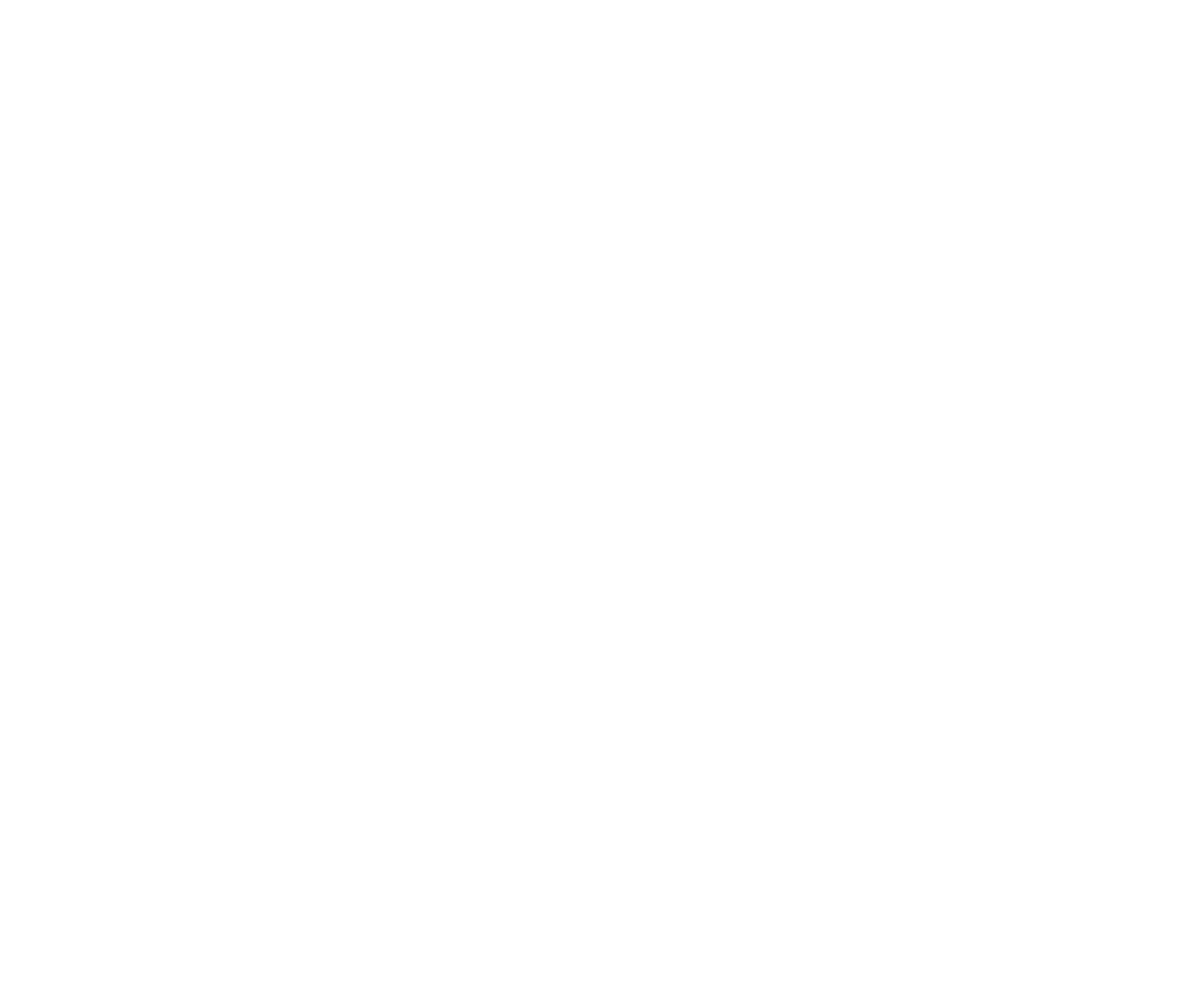
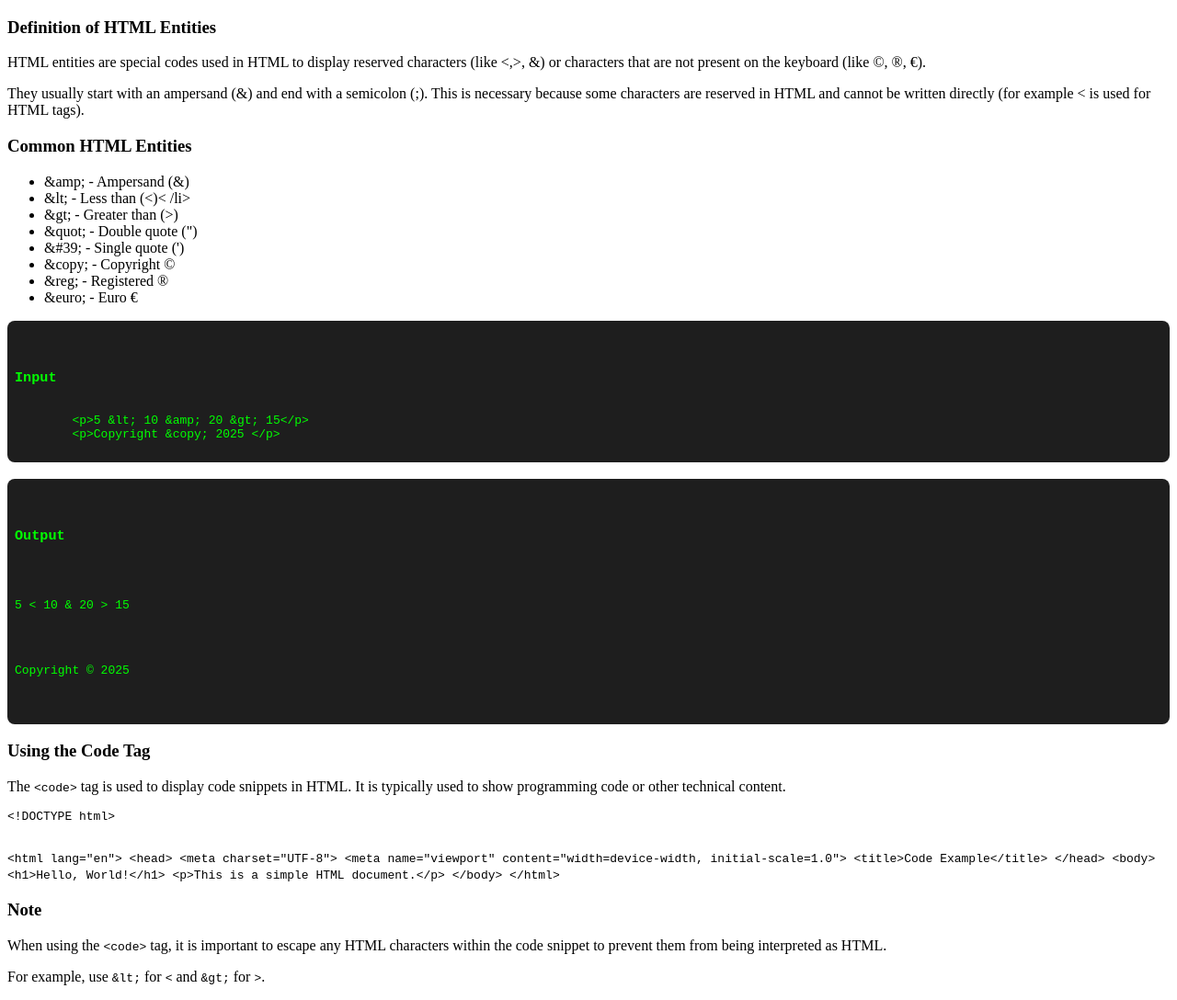
Before and after one commit to vnrbl0/coding-grind, a plain HTML site: page HTML/index10.html in a window 1280 px wide. Shown: the whole page at 92% size. Before the commit the page ends 800 px from the top, so only its background shows below. Drawn offline with Linux system fonts and the light colour scheme.

Commit message:
initial commit

```diff
--- a/HTML/index10.html
+++ b/HTML/index10.html
@@ -1,11 +1,85 @@
 <!DOCTYPE html>
 <html lang="en">
+
 <head>
     <meta charset="UTF-8">
     <meta name="viewport" content="width=device-width, initial-scale=1.0">
-    <title>Document</title>
+    <title>Entities, Code tag and more on HTML</title>
+    <style>
+        .terminal {
+            background-color: #1e1e1e;
+            /* dark background */
+            color: #00ff00;
+            /* green text */
+            font-family: monospace;
+            /* terminal font */
+            padding: 8px;
+            border-radius: 8px;
+            white-space: pre;
+            /* preserve formatting */
+        }
+    </style>
 </head>
+
 <body>
+    <div class="defination">
+        <h3>Definition of HTML Entities</h3>
+        <p>HTML entities are special codes used in HTML to display reserved characters (like <,>, &) or characters that
+                are
+                not present on the keyboard (like ©, ®, €).</p>
+        <p>
+            They usually start with an ampersand (&) and end with a semicolon (;).
+            This is necessary because some characters are reserved in HTML and cannot be written directly (for example <
+                is used for HTML tags). </p>
+    </div>
+    <div class="entities">
+        <h3>Common HTML Entities</h3>
+        <ul>
+            <li><span>&</span>amp; - Ampersand (&)</li>
+            <li><span>&</span>lt; - Less than (<)< /li>
+            <li><span>&</span>gt; - Greater than (>)</li>
+            <li><span>&</span>quot; - Double quote (")</li>
+            <li><span>&</span>#39; - Single quote (')</li>
+            <li><span>&</span>copy; - Copyright ©</li>
+            <li><span>&</span>reg; - Registered ®</li>
+            <li><span>&</span>euro; - Euro €</li>
+        </ul>
+    </div>
+    <div class="terminal">
+        <h3>Input</h3>
+        &ltp>5 <span>&</span>lt; 10 <span>&</span>amp; 20 <span>&</span>gt; 15&lt/p>
+        &ltp>Copyright <span>&</span>copy; 2025 &lt/p>
+    </div>
+    <br>
+    <div class="terminal">
+        <h3>Output</h3>
+        <p>5 &lt; 10 &amp; 20 &gt; 15</p>
+        <p>Copyright &copy; 2025</p>
+    </div>
+    <div class="code">
+        <h3>Using the Code Tag</h3>
+        <p>The <code>&lt;code&gt;</code> tag is used to display code snippets in HTML. It is typically used to show
+            programming code or other technical content.</p>
+        <pre><code>&lt;!DOCTYPE html&gt;
+        </div>
+        &lt;html lang="en"&gt;
+        &lt;head&gt;
+            &lt;meta charset="UTF-8"&gt;
+            &lt;meta name="viewport" content="width=device-width, initial-scale=1.0"&gt;
+            &lt;title&gt;Code Example&lt;/title&gt;
+        &lt;/head&gt;
+        &lt;body&gt;
+            &lt;h1&gt;Hello, World!&lt;/h1&gt;
+            &lt;p&gt;This is a simple HTML document.&lt;/p&gt;
+        &lt;/body&gt;
+        &lt;/html&gt;</code></pre>
+    </div>
+    <div class="note">
+        <h3>Note</h3>
+        <p>When using the <code>&lt;code&gt;</code> tag, it is important to escape any HTML characters within the code
+            snippet to prevent them from being interpreted as HTML.</p>
+        <p>For example, use <code>&amp;lt;</code> for <code>&lt;</code> and <code>&amp;gt;</code> for <code>&gt;</code>.</p>
+    </div>
+</body>
 
-</body>
 </html>
```
Also changed, not shown: index.html (+1 -1 lines).
